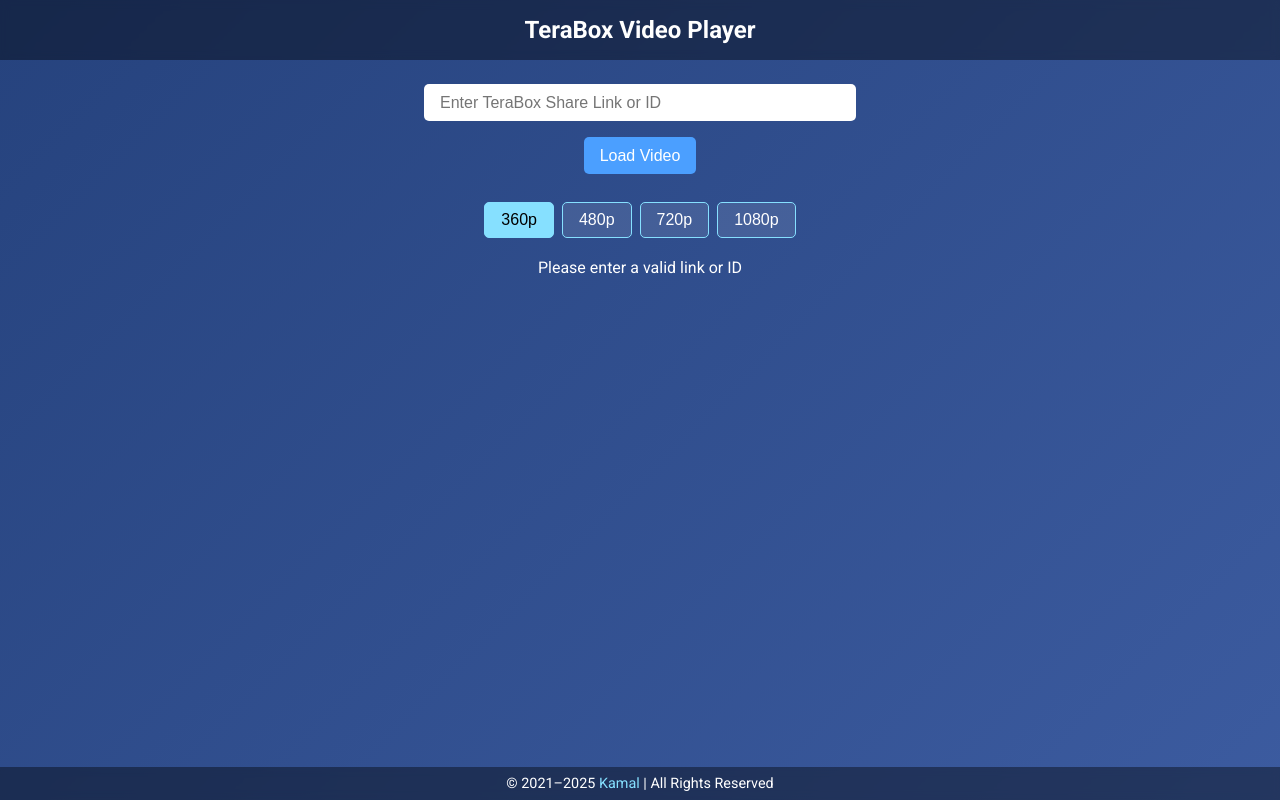
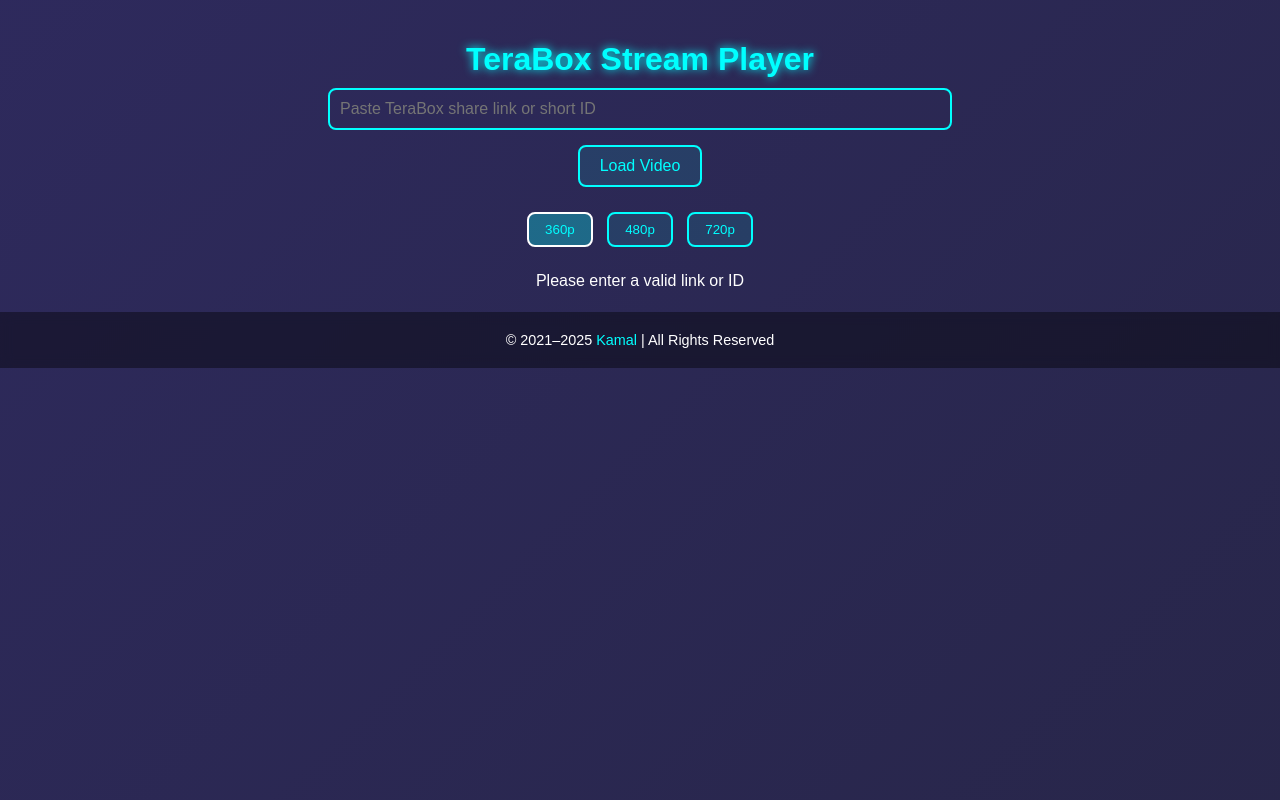
Before and after one commit to kamalkashyapp/terabox-streamer, a website: page index.html in a window 1280 px wide. Both pictures are taken after a click on the button "360p". Drawn offline with nearby package versions, Linux system fonts and the light colour scheme.

Commit message:
Update index.html

```diff
--- a/index.html
+++ b/index.html
@@ -3,150 +3,160 @@
 <head>
   <meta charset="UTF-8" />
   <meta name="viewport" content="width=device-width, initial-scale=1.0" />
+  <title>TeraBox Stream Player</title>
   <link rel="icon" type="image/jpeg" href="logo.jpg" />
-  <title>Premium TeraBox Video Player</title>
-  <link href="https://fonts.googleapis.com/css2?family=Roboto:wght@400;700&display=swap" rel="stylesheet">
+
   <style>
     :root {
-      --background-dark: #0a0f1c;
-      --background-medium: #1f3b73;
-      --background-light: #4b6cb7;
-      --primary-color: #4b9fff;
-      --accent-color: #86e0ff;
+      --background-dark: #0f0c29;
+      --background-medium: #302b63;
+      --background-light: #24243e;
+      --accent-color: #00ffff;
       --text-color: #ffffff;
+      --button-bg: rgba(0, 255, 255, 0.1);
+      --button-border: #00ffff;
     }
 
     html, body {
       margin: 0;
       padding: 0;
       height: 100%;
-      font-family: 'Roboto', Arial, sans-serif;
       color: var(--text-color);
+      font-family: Arial, sans-serif;
+      overflow-x: hidden;
       background: linear-gradient(135deg, var(--background-dark), var(--background-medium), var(--background-light));
       background-size: 400% 400%;
-      animation: cinematicGradient 20s ease infinite;
-      display: flex;
-      flex-direction: column;
+      animation: gradientMove 15s ease infinite;
     }
 
-    @keyframes cinematicGradient {
-      0% {
-        background-position: 0% 50%;
-      }
-      25% {
-        background-position: 50% 50%;
-      }
-      50% {
-        background-position: 100% 50%;
-      }
-      75% {
-        background-position: 50% 50%;
-      }
-      100% {
-        background-position: 0% 50%;
-      }
+    @keyframes gradientMove {
+      0% {background-position: 0% 50%;}
+      50% {background-position: 100% 50%;}
+      100% {background-position: 0% 50%;}
     }
 
     header {
-      text-align: center;
-      padding: 1rem;
-      font-size: 1.5rem;
-      font-weight: bold;
+      display: flex;
+      align-items: center;
+      padding: 10px 20px;
       background: rgba(0, 0, 0, 0.4);
-      backdrop-filter: blur(4px);
+      backdrop-filter: blur(6px);
+      position: sticky;
+      top: 0;
+      z-index: 10;
+    }
+
+    header img {
+      height: 40px;
+      width: auto;
     }
 
     main {
-      flex: 1;
-      display: flex;
-      flex-direction: column;
-      align-items: center;
-      padding: 1rem;
+      max-width: 900px;
+      margin: 0 auto;
+      padding: 20px;
+      text-align: center;
     }
 
-    input, button {
-      padding: 0.6rem 1rem;
-      margin: 0.5rem;
-      border: none;
-      border-radius: 5px;
-      font-size: 1rem;
+    h1 {
+      font-size: 2em;
+      margin-bottom: 10px;
+      color: #00ffff;
+      text-shadow: 0 0 10px #00ffff;
     }
 
-    input {
-      width: min(90%, 400px);
-      max-width: 100%;
+    #videoLink {
+      width: 90%;
+      max-width: 600px;
+      padding: 10px;
+      border: 2px solid var(--button-border);
+      border-radius: 8px;
+      background: transparent;
+      color: var(--text-color);
+      margin-bottom: 15px;
+      font-size: 1em;
     }
 
-    button {
-      background-color: var(--primary-color);
-      color: #fff;
+    #loadButton {
+      padding: 10px 20px;
+      border: 2px solid var(--button-border);
+      background: var(--button-bg);
+      color: var(--accent-color);
+      border-radius: 8px;
       cursor: pointer;
-      transition: background-color 0.3s ease;
+      font-size: 1em;
+      transition: background 0.3s, transform 0.2s;
     }
 
-    button:hover {
-      background-color: var(--accent-color);
+    #loadButton:hover {
+      background: rgba(0, 255, 255, 0.2);
+      transform: scale(1.05);
+    }
+
+    .quality-controls {
+      margin: 20px 0;
+    }
+
+    .quality-btn {
+      margin: 5px;
+      padding: 8px 16px;
+      border: 2px solid var(--button-border);
+      background: var(--button-bg);
+      border-radius: 8px;
+      color: var(--accent-color);
+      cursor: pointer;
+      transition: background 0.3s, transform 0.2s;
+    }
+
+    .quality-btn.active {
+      background: rgba(0, 255, 255, 0.3);
+      border-color: #ffffff;
+    }
+
+    .quality-btn:hover {
+      background: rgba(0, 255, 255, 0.2);
+      transform: scale(1.05);
     }
 
     #videoPlayer {
       width: 100%;
-      max-width: 720px;
-      margin-top: 1rem;
-      background: #000;
-      border-radius: 8px;
+      max-width: 800px;
+      height: auto;
+      background: black;
+      border-radius: 12px;
+      margin: 20px auto;
       display: none;
     }
 
-    .status {
-      margin: 1rem;
-      text-align: center;
-      font-size: 1rem;
+    #status {
+      margin-top: 15px;
+      font-size: 1em;
+      min-height: 20px;
     }
 
     .loader {
-      border: 4px solid rgba(255, 255, 255, 0.3);
-      border-top: 4px solid var(--primary-color);
+      border: 4px solid rgba(255,255,255,0.3);
+      border-top: 4px solid #00ffff;
       border-radius: 50%;
-      width: 20px;
-      height: 20px;
+      width: 18px;
+      height: 18px;
       animation: spin 1s linear infinite;
       display: inline-block;
       vertical-align: middle;
     }
 
     @keyframes spin {
-      0% { transform: rotate(0deg); }
-      100% { transform: rotate(360deg); }
-    }
-
-    .quality-buttons {
-      display: flex;
-      flex-wrap: wrap;
-      justify-content: center;
-      margin-top: 1rem;
-    }
-
-    .quality-btn {
-      margin: 0.25rem;
-      padding: 0.5rem 1rem;
-      background-color: rgba(255, 255, 255, 0.1);
-      border: 1px solid var(--accent-color);
-      border-radius: 5px;
-      cursor: pointer;
-      transition: background-color 0.3s ease;
-    }
-
-    .quality-btn.active, .quality-btn:hover {
-      background-color: var(--accent-color);
-      color: #000;
+      0% { transform: rotate(0deg);}
+      100% { transform: rotate(360deg);}
     }
 
     footer {
       text-align: center;
-      padding: 0.5rem;
-      font-size: 0.9rem;
+      padding: 20px;
+      font-size: 0.9em;
       background: rgba(0, 0, 0, 0.4);
-      backdrop-filter: blur(4px);
+      backdrop-filter: blur(6px);
+      color: var(--text-color);
     }
 
     footer a {
@@ -157,24 +167,40 @@
     footer a:hover {
       text-decoration: underline;
     }
+
+    @media (max-width: 600px) {
+      header img {
+        height: 32px;
+      }
+
+      h1 {
+        font-size: 1.5em;
+      }
+
+      #videoLink {
+        width: 100%;
+      }
+    }
   </style>
 </head>
 <body>
-  <header>
-    TeraBox Video Player
-  </header>
+
   <main>
-    <input id="videoLink" type="text" placeholder="Enter TeraBox Share Link or ID" />
+    <h1>TeraBox Stream Player</h1>
+    <input type="text" id="videoLink" placeholder="Paste TeraBox share link or short ID" />
+    <br>
     <button id="loadButton">Load Video</button>
-    <div class="quality-buttons">
+
+    <div class="quality-controls">
       <button class="quality-btn" data-quality="M3U8_AUTO_360">360p</button>
       <button class="quality-btn" data-quality="M3U8_AUTO_480">480p</button>
       <button class="quality-btn" data-quality="M3U8_AUTO_720">720p</button>
-      <button class="quality-btn" data-quality="M3U8_AUTO_1080">1080p</button>
     </div>
-    <div class="status" id="status"></div>
+
     <video id="videoPlayer" controls></video>
+    <div id="status"></div>
   </main>
+
   <footer>
     © 2021–2025 <a href="https://kamal.fast-page.org" target="_blank">Kamal</a> | All Rights Reserved
   </footer>
@@ -185,10 +211,10 @@
     let currentQuality = 'M3U8_AUTO_720';
     const API_BASE_URL = 'https://api.ronnieverse.site';
     const PROXY_WORKERS = [
-      'https://terabox-hls-proxy.mohdamir7505.workers.dev',
-      'https://terabox-hls-proxy-2.terbox-url-fixer.workers.dev',
-      'https://terabox-hls-proxy-3.eron8318.workers.dev',
-      'https://terabox-hls-proxy-4.ronnie6667770.workers.dev',
+        'https://terabox-hls-proxy.mohdamir7505.workers.dev',
+        'https://terabox-hls-proxy-2.terbox-url-fixer.workers.dev',
+        'https://terabox-hls-proxy-3.eron8318.workers.dev',
+        'https://terabox-hls-proxy-4.ronnie6667770.workers.dev',
     ];
     let requestCounter = Math.floor(Math.random() * PROXY_WORKERS.length);
 
@@ -221,18 +247,13 @@
         updateStatus('Retrieving video stream...', true);
         const qualityNum = quality.replace('M3U8_AUTO_', '');
         const response = await fetch(`${API_BASE_URL}/get_m3u8?url=${encodeURIComponent(shareUrl)}&quality=${qualityNum}`);
-        if (!response.ok) {
-          const errorData = await response.json().catch(() => ({}));
-          throw new Error(errorData.detail || `Failed: ${response.status}`);
-        }
+        if (!response.ok) throw new Error(`Failed to retrieve M3U8: ${response.status}`);
         const contentType = response.headers.get('content-type');
         if (contentType && contentType.includes('application/vnd.apple.mpegurl')) {
           const m3u8Content = await response.text();
           if (!m3u8Content.includes('#EXTM3U')) throw new Error('Invalid M3U8 content');
           const blob = new Blob([m3u8Content], { type: 'application/vnd.apple.mpegurl' });
-          const blobUrl = URL.createObjectURL(blob);
-          window.currentBlobUrl = blobUrl;
-          return blobUrl;
+          return URL.createObjectURL(blob);
         } else {
           const data = await response.json();
           return data.m3u8_url;
@@ -247,18 +268,14 @@
     async function fetchStreamFromStartParam(startUrl) {
       try {
         updateStatus('Fetching authenticated stream...', true);
-        if (!startUrl.startsWith('http')) {
-          startUrl = `https://www.1024tera.com/sharing/link?surl=${startUrl}`;
-        }
+        if (!startUrl.startsWith('http')) startUrl = `https://www.1024tera.com/sharing/link?surl=${startUrl}`;
         const targetUrl = `${API_BASE_URL}/get_m3u8_stream_fast/${encodeURIComponent(startUrl)}`;
         const response = await fetch(targetUrl);
-        if (!response.ok) throw new Error(`Failed: ${response.status}`);
+        if (!response.ok) throw new Error(`Failed to get stream: ${response.status}`);
         const m3u8Content = await response.text();
         if (!m3u8Content.includes('#EXTM3U')) throw new Error('Invalid M3U8 content');
         const blob = new Blob([m3u8Content], { type: 'application/vnd.apple.mpegurl' });
-        const blobUrl = URL.createObjectURL(blob);
-        window.currentBlobUrl = blobUrl;
-        return blobUrl;
+        return URL.createObjectURL(blob);
       } catch (error) {
         console.error('Error fetching stream:', error);
         updateStatus(`Error: ${error.message}`);
@@ -355,6 +372,16 @@
     document.querySelectorAll('.quality-btn').forEach(btn => {
       btn.addEventListener('click', () => changeQuality(btn.dataset.quality));
     });
+
+    // Auto-load if URL has ?share=
+    window.addEventListener('load', () => {
+      const params = new URLSearchParams(window.location.search);
+      const share = params.get('share');
+      if (share) {
+        document.getElementById('videoLink').value = decodeURIComponent(share);
+        document.getElementById('loadButton').click();
+      }
+    });
   </script>
 </body>
 </html>
```
